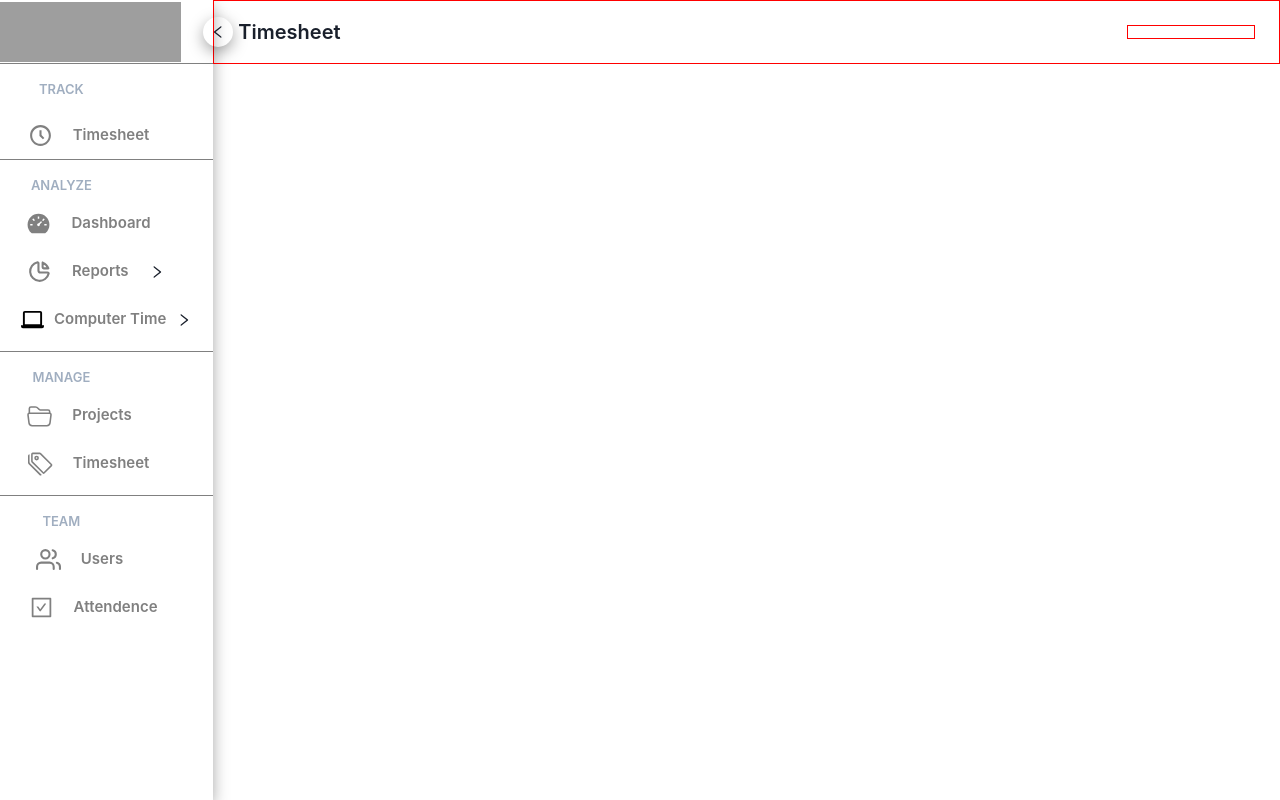
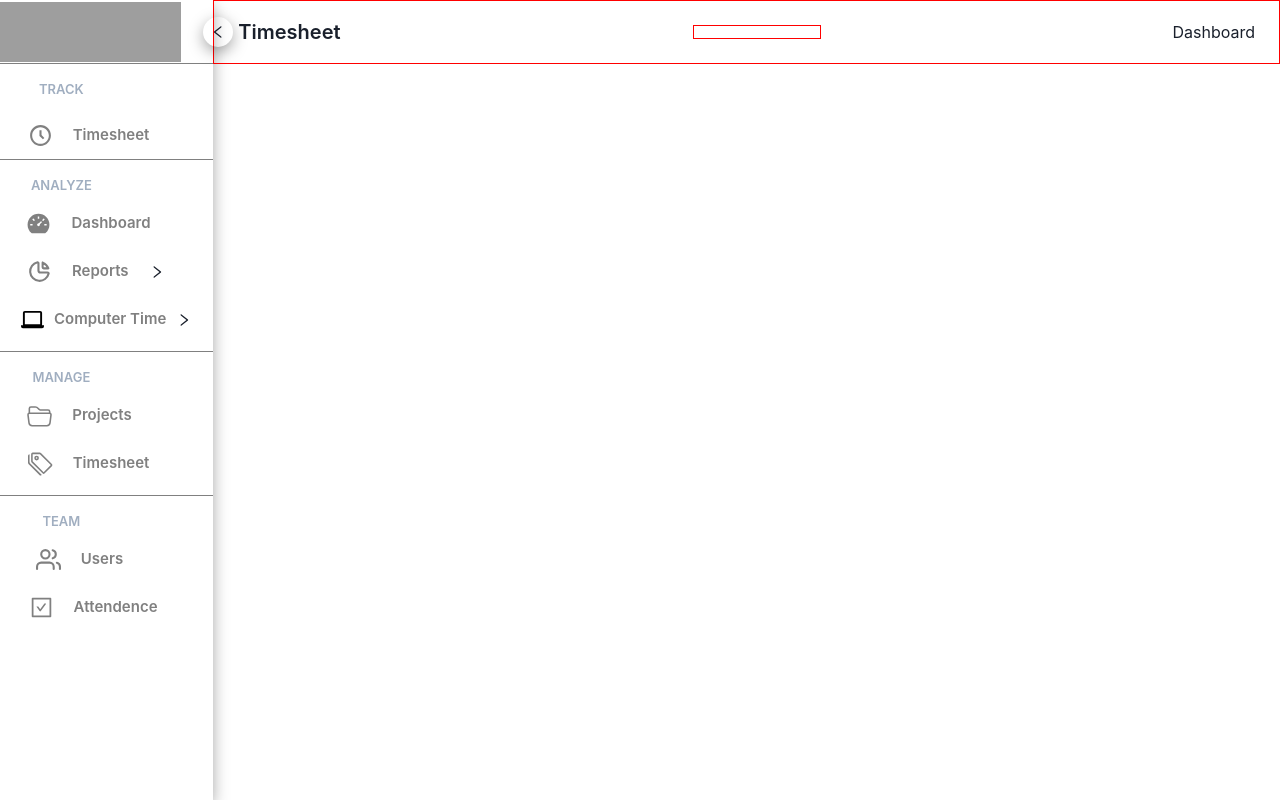
Before and after one commit to RishiRanjan-01/Timecamp-Clone, a React (Create React App) app in the folder my-app/: page / in a window 1280 px wide. Built offline with nearby package versions, Linux system fonts and the light colour scheme; grey boxes are pictures that could not be loaded.

Commit message:
Day-2 code

```diff
--- a/my-app/src/pages/HomePage.jsx
+++ b/my-app/src/pages/HomePage.jsx
@@ -24,6 +24,9 @@ const HomePage = () => {
                 <Box height={"100%"} width="32" border={"1px solid red"} >
 
                 </Box>
+                <Box>
+                    <Text>Dashboard</Text>
+                </Box>
             </Box>
         </Box>
     </Box>
```
